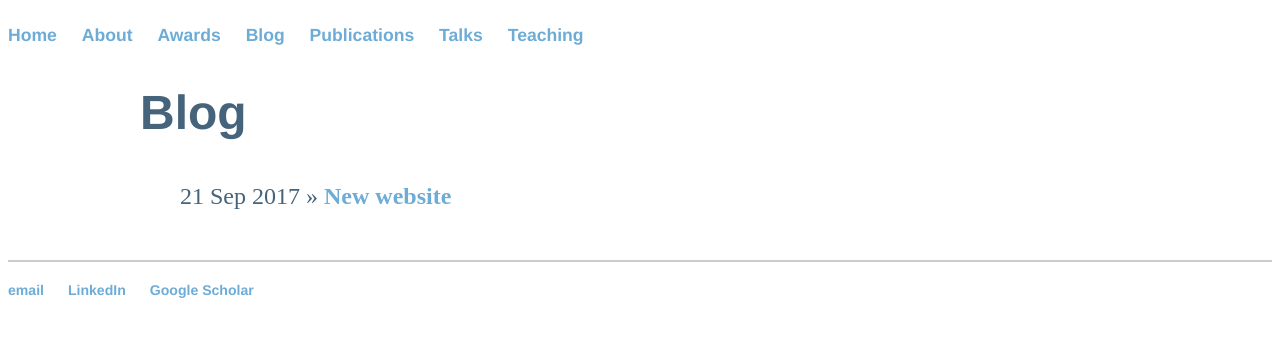
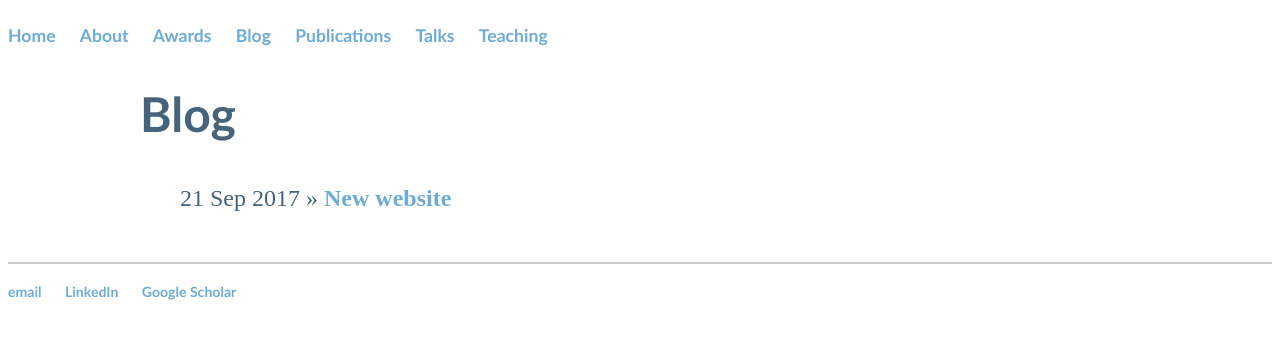
Before and after one commit to Hadrien-Montanelli/Hadrien-Montanelli.github.io, a Jekyll site: the page built from blog/index.html, in a window 1280 px wide. Shown: the top 339 px of the page. Built offline with Jekyll 4.4.1, drawn with Linux system fonts in a browser that asks for light colours.

Commit message:
Update main.css

```diff
--- a/css/main.css
+++ b/css/main.css
@@ -6,7 +6,7 @@ body {
     }
 }
 nav ul, footer ul {
-    font-family:'Helvetica', 'Arial', 'Sans-Serif';
+    font-family: Futura, 'Trebuchet MS', Arial, sans-serif;
     padding: 0px;
     list-style: none;
     font-weight: bold;
@@ -29,17 +29,17 @@ a:hover {
 }
 h1 {
     font-size: 3em;
-    font-family:'Helvetica', 'Arial', 'Sans-Serif';
+    font-family: Futura, 'Trebuchet MS', Arial, sans-serif;
     color: rgb(69, 99, 122);
 }
 h2 {
     font-size: 2.25em;
-    font-family:'Helvetica', 'Arial', 'Sans-Serif';
+    font-family: Futura, 'Trebuchet MS', Arial, sans-serif;
     color: rgb(69, 99, 122);
 }
 h3 {
     font-size: 1.75em;
-    font-family:'Helvetica', 'Arial', 'Sans-Serif';
+    font-family: Futura, 'Trebuchet MS', Arial, sans-serif;
     color: rgb(69, 99, 122);
 }
 p {
```
